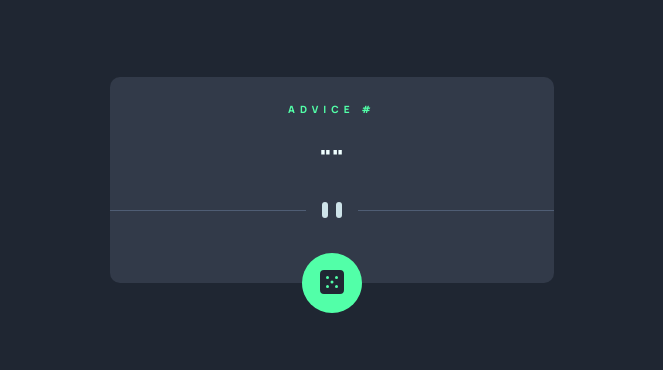
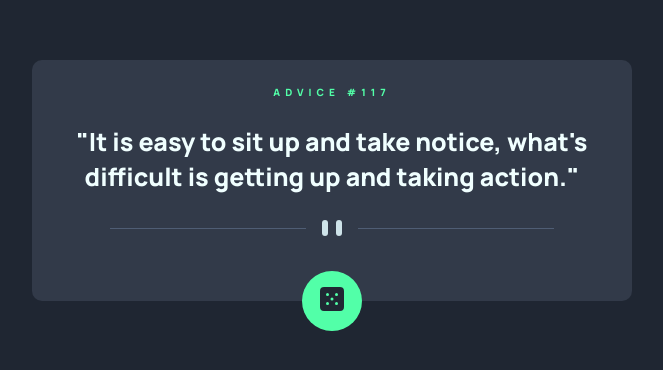
Before and after one commit to CMac450/advice-generator, a React (Vite) app: page / in a window 1280 px wide. Shown: the part 220-590 px from the top of the page, without its empty margins (308-971 px from the left). Built offline with nearby package versions, Linux system fonts and the light colour scheme; no server answers.

Commit message:
Only call `getAdvice()` when button is clicked. Otherwise show the default quote and id.

```diff
--- a/src/App.jsx
+++ b/src/App.jsx
@@ -7,13 +7,9 @@ function App() {
   const defaultProverb = "It is easy to sit up and take notice, what's difficult is getting up and taking action.";
   const defaultAdviceId = "117";
 
-  const [adviceId, setAdviceID] = useState();
-  const [proverb, setProverb] = useState("");
+  const [adviceId, setAdviceID] = useState(defaultAdviceId);
+  const [proverb, setProverb] = useState(defaultProverb);
   const [author, setAuthor] = useState("");
-
-  useEffect(() => {
-    getAdvice();
-  }, []);
 
   async function getAdvice() {
     try {
```
